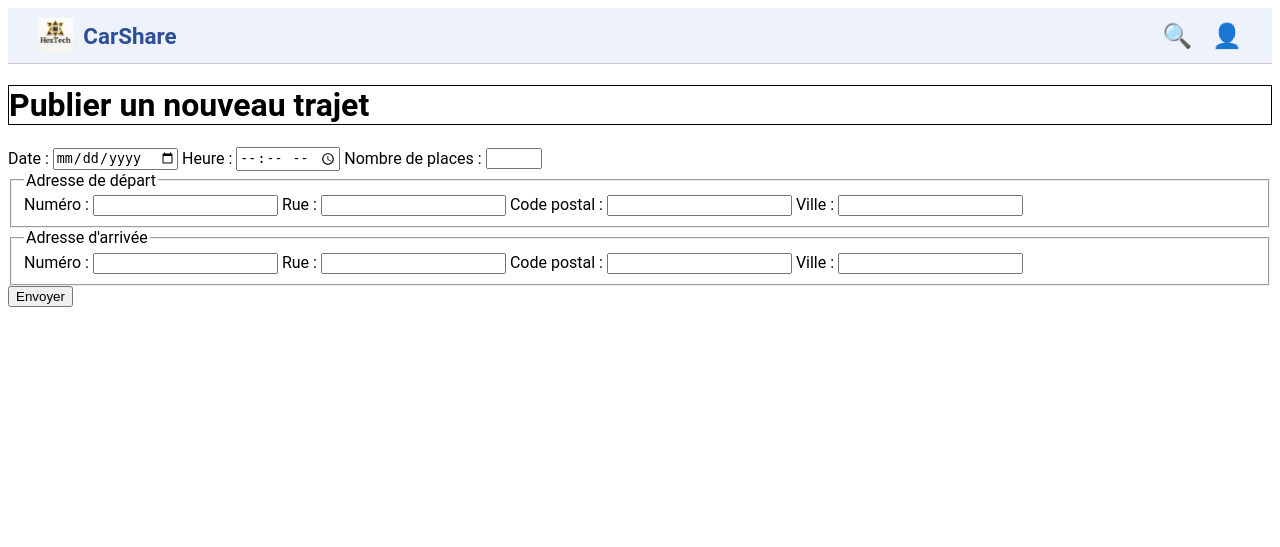
After one commit to Lucass-Dev/CarShare, a PHP site: page /ride_form.php in a window 1280 px wide. The commit adds this page. Shown: the top 547 px of the page. Run offline with PHP 8.4, Linux system fonts and the light colour scheme.

Commit message:
ride form

```diff
--- a/model/Database.php
+++ b/model/Database.php
@@ -10,7 +10,7 @@ class Database {
 
             Database::$db->setAttribute(PDO::ATTR_ERRMODE, PDO::ERRMODE_EXCEPTION);
 
-            echo "Connexion à la BDD réussie !";
+            //echo "Connexion à la BDD réussie !";
         } catch (PDOException $e) {
             die("Erreur de connexion à la base de données : " . $e->getMessage());
         }
@@ -20,6 +20,6 @@ class Database {
 // ⚠️ Vérifie bien ces valeurs :
 Database::instanciateDb('covoiturage', 'localhost', 'root', 'admin');
 // ou, si jamais ça coince, teste aussi :
-// Database::instanciateDb('covoiturage', '127.0.0.1', 'root', 'admin');
+// Database::instanciateDb('covoiturage', '127.0.0.1', 'root', '');
 
 ?>
--- /dev/null
+++ b/ride_form.php
@@ -0,0 +1,164 @@
+<?php
+// === Configuration de base ===
+error_reporting(E_ALL);
+ini_set('display_errors', 1);
+
+// --- Connexion à la base de données ---
+require_once './model/Database.php';
+if (Database::$db === null) {
+    Database::instanciateDb("carshare", "localhost", "root", "admin");
+}
+
+// --- Traitement du formulaire ---
+$message = "";
+$errors = [];
+
+if ($_SERVER["REQUEST_METHOD"] === "POST") {
+    // Récupération et nettoyage des champs
+    $date   = $_POST["date"] ?? null;
+    $heure  = $_POST["heure"] ?? null;
+    $places = $_POST["places"] ?? null;
+
+    // Départ
+    $depart_numero   = $_POST['depart_numero'] ?? null;
+    $depart_rue      = trim($_POST['depart_rue'] ?? '');
+    $depart_cp       = $_POST['depart_code_postal'] ?? null;
+    $depart_ville    = trim($_POST['depart_ville'] ?? '');
+
+    // Arrivée
+    $arrivee_numero  = $_POST['arrivee_numero'] ?? null;
+    $arrivee_rue     = trim($_POST['arrivee_rue'] ?? '');
+    $arrivee_cp      = $_POST['arrivee_code_postal'] ?? null;
+    $arrivee_ville   = trim($_POST['arrivee_ville'] ?? '');
+
+    // Validation
+    if (!$date) $errors[] = "Veuillez choisir une date.";
+    if (!$heure) $errors[] = "Veuillez indiquer une heure.";
+    if (!$places || $places < 1) $errors[] = "Le nombre de places doit être supérieur à 0.";
+
+    foreach ([
+        'depart_numero','depart_rue','depart_code_postal','depart_ville',
+        'arrivee_numero','arrivee_rue','arrivee_code_postal','arrivee_ville'
+    ] as $champ) {
+        if (empty($_POST[$champ])) {
+            $errors[] = "Le champ " . htmlspecialchars($champ) . " est obligatoire.";
+        }
+    }
+
+    // Si tout est bon → insertion BDD
+    if (empty($errors)) {
+        try {
+            $stmt = Database::$db->prepare("
+                INSERT INTO rides (
+                    date_trajet, heure_trajet, places,
+                    depart_numero, depart_rue, depart_code_postal, depart_ville,
+                    arrivee_numero, arrivee_rue, arrivee_code_postal, arrivee_ville
+                )
+                VALUES (:date, :heure, :places,
+                        :d_num, :d_rue, :d_cp, :d_ville,
+                        :a_num, :a_rue, :a_cp, :a_ville)
+            ");
+            $stmt->execute([
+                ':date' => $date,
+                ':heure' => $heure,
+                ':places' => $places,
+                ':d_num' => $depart_numero,
+                ':d_rue' => $depart_rue,
+                ':d_cp' => $depart_cp,
+                ':d_ville' => $depart_ville,
+                ':a_num' => $arrivee_numero,
+                ':a_rue' => $arrivee_rue,
+                ':a_cp' => $arrivee_cp,
+                ':a_ville' => $arrivee_ville
+            ]);
+            $message = "✅ Trajet enregistré avec succès !";
+        } catch (PDOException $e) {
+            $errors[] = "Erreur lors de l'enregistrement : " . $e->getMessage();
+        }
+    }
+}
+?>
+
+<!DOCTYPE html>
+<html lang="fr">
+<head>
+    <meta charset="UTF-8">
+    <meta name="viewport" content="width=device-width, initial-scale=1.0">
+    <title>Publier un trajet</title>
+
+    <!-- Importation des fichiers CSS existants -->
+    <link rel="stylesheet" href="./assets/styles/header.css">
+    <link rel="stylesheet" href="./assets/styles/footer.css">
+    <link rel="stylesheet" href="./assets/styles/index.css"> <!-- facultatif -->
+</head>
+
+<body>
+    <?php include './view/components/header.php'; ?>
+
+    <main class="form-container">
+        <h1>Publier un nouveau trajet</h1>
+
+        <!-- Affichage des erreurs ou du message de succès -->
+        <?php if (!empty($errors)): ?>
+            <div class="error">
+                <h3>⚠️ Erreurs :</h3>
+                <ul>
+                    <?php foreach ($errors as $e): ?>
+                        <li><?= htmlspecialchars($e) ?></li>
+                    <?php endforeach; ?>
+                </ul>
+            </div>
+        <?php elseif ($message): ?>
+            <p class="success"><?= htmlspecialchars($message) ?></p>
+        <?php endif; ?>
+
+        <!-- Formulaire -->
+        <form method="POST" action="ride_form.php" class="ride-form">
+            <label for="date">Date :</label>
+            <input type="date" id="date" name="date" required>
+
+            <label for="heure">Heure :</label>
+            <input type="time" id="heure" name="heure" required>
+
+            <label for="places">Nombre de places :</label>
+            <input type="number" id="places" name="places" min="1" max="10" required>
+
+            <!-- Adresse de départ -->
+            <fieldset>
+                <legend>Adresse de départ</legend>
+                <label for="depart_numero">Numéro :</label>
+                <input type="number" id="depart_numero" name="depart_numero" min="1" required>
+
+                <label for="depart_rue">Rue :</label>
+                <input type="text" id="depart_rue" name="depart_rue" required>
+
+                <label for="depart_code_postal">Code postal :</label>
+                <input type="text" id="depart_code_postal" name="depart_code_postal" pattern="\d{5}" required>
+
+                <label for="depart_ville">Ville :</label>
+                <input type="text" id="depart_ville" name="depart_ville" required>
+            </fieldset>
+
+            <!-- Adresse d'arrivée -->
+            <fieldset>
+                <legend>Adresse d'arrivée</legend>
+                <label for="arrivee_numero">Numéro :</label>
+                <input type="number" id="arrivee_numero" name="arrivee_numero" min="1" required>
+
+                <label for="arrivee_rue">Rue :</label>
+                <input type="text" id="arrivee_rue" name="arrivee_rue" required>
+
+                <label for="arrivee_code_postal">Code postal :</label>
+                <input type="text" id="arrivee_code_postal" name="arrivee_code_postal" pattern="\d{5}" required>
+
+                <label for="arrivee_ville">Ville :</label>
+                <input type="text" id="arrivee_ville" name="arrivee_ville" required>
+            </fieldset>
+
+            <button type="submit">Envoyer</button>
+        </form>
+    </main>
+
+    <?php include './view/components/footer.php'; ?>
+</body>
+</html>
```
Also changed, not shown: index.php (+0 -91 lines).
